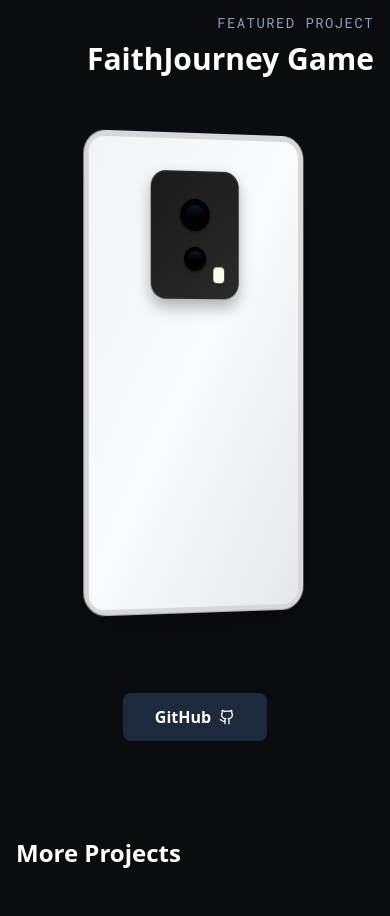
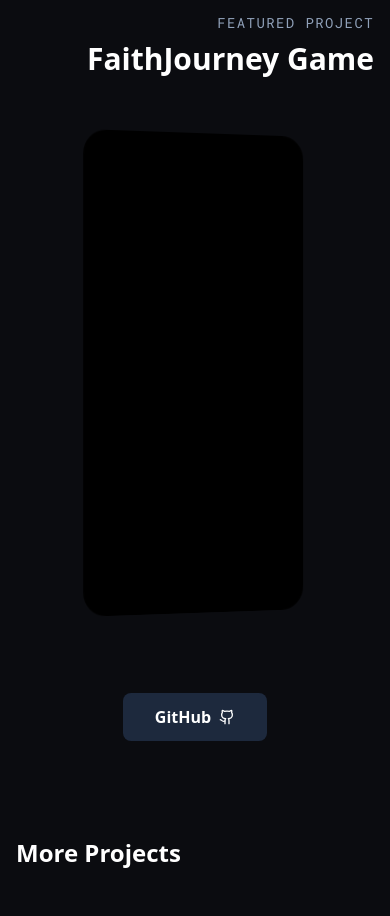
Before and after one commit to mercy306/portfolio, a Next.js app: page / in a window 390 px wide. Shown: the part 3300-4216 px from the top of the page. Built offline with nearby package versions, Linux system fonts and the light colour scheme; grey boxes are pictures that could not be loaded.

Commit message:
Simplify phone to show only game app on front, remove camera island detail

```diff
--- a/components/Projects.tsx
+++ b/components/Projects.tsx
@@ -151,7 +151,7 @@
                   height: '480px',
                 }}
               >
-                {/* FRONT - Screen Side */}
+                {/* FRONT - Screen Side ONLY - showing game */}
                 <div
                   className="absolute inset-0"
                   style={{
@@ -191,7 +191,7 @@
                   </div>
                 </div>
 
-                {/* BACK - Camera Side */}
+                {/* BACK - Rotate to show back but rotates away */}
                 <div
                   className="absolute inset-0"
                   style={{
@@ -200,49 +200,8 @@
                     transform: 'rotateY(180deg)',
                   }}
                 >
-                  {/* Back frame - Stainless steel matching front */}
-                  <div className="w-full h-full relative rounded-3xl overflow-hidden"
-                    style={{
-                      background: '#d8d8d8',
-                      boxShadow: `
-                        0 20px 50px rgba(0,0,0,0.4),
-                        inset -1px 0 1px rgba(255,255,255,0.3),
-                        inset 1px 0 1px rgba(0,0,0,0.3),
-                        inset 0 1px 1px rgba(255,255,255,0.2),
-                        inset 0 -1px 1px rgba(0,0,0,0.2)
-                      `,
-                    }}
-                  >
-                    {/* Glass panel with subtle texture */}
-                    <div className="absolute inset-1.5 bg-gradient-to-br from-gray-100 via-gray-50 to-gray-200 rounded-2xl overflow-hidden">
-                      {/* Glass reflection top-left */}
-                      <div className="absolute top-0 left-0 w-20 h-20 bg-gradient-to-br from-white/20 to-transparent rounded-full blur-xl" />
-
-                      {/* Camera Island */}
-                      <div className="absolute top-8 left-1/2 transform -translate-x-1/2 w-24 h-32 rounded-2xl"
-                        style={{
-                          background: 'linear-gradient(135deg, #1a1a1a 0%, #2a2a2a 100%)',
-                          boxShadow: '0 8px 16px rgba(0,0,0,0.3), inset 0 1px 2px rgba(255,255,255,0.1)'
-                        }}
-                      >
-                        {/* Camera lenses - tight spacing like real iPhone */}
-                        <div className="w-full h-full flex flex-col items-center justify-center gap-4 p-4">
-                          {/* Main camera */}
-                          <div className="w-8 h-8 rounded-full bg-black/90 relative" style={{ boxShadow: 'inset 0 2px 4px rgba(0,0,0,0.8), 0 1px 3px rgba(0,0,0,0.5)' }}>
-                            <div className="absolute inset-1.5 rounded-full bg-gradient-to-b from-gray-900 to-black" />
-                          </div>
-
-                          {/* Telephoto camera */}
-                          <div className="w-6 h-6 rounded-full bg-black/90 relative" style={{ boxShadow: 'inset 0 2px 4px rgba(0,0,0,0.8), 0 1px 3px rgba(0,0,0,0.5)' }}>
-                            <div className="absolute inset-1 rounded-full bg-gradient-to-b from-gray-900 to-black" />
-                          </div>
-                        </div>
-
-                        {/* Flash */}
-                        <div className="absolute bottom-4 right-4 w-3 h-4 bg-yellow-50 rounded-sm" style={{ boxShadow: '0 1px 2px rgba(0,0,0,0.4)' }} />
-                      </div>
-                    </div>
-                  </div>
+                  {/* Empty - just shows black when rotated */}
+                  <div className="w-full h-full bg-black rounded-3xl" />
                 </div>
               </motion.div>
             </div>
```
